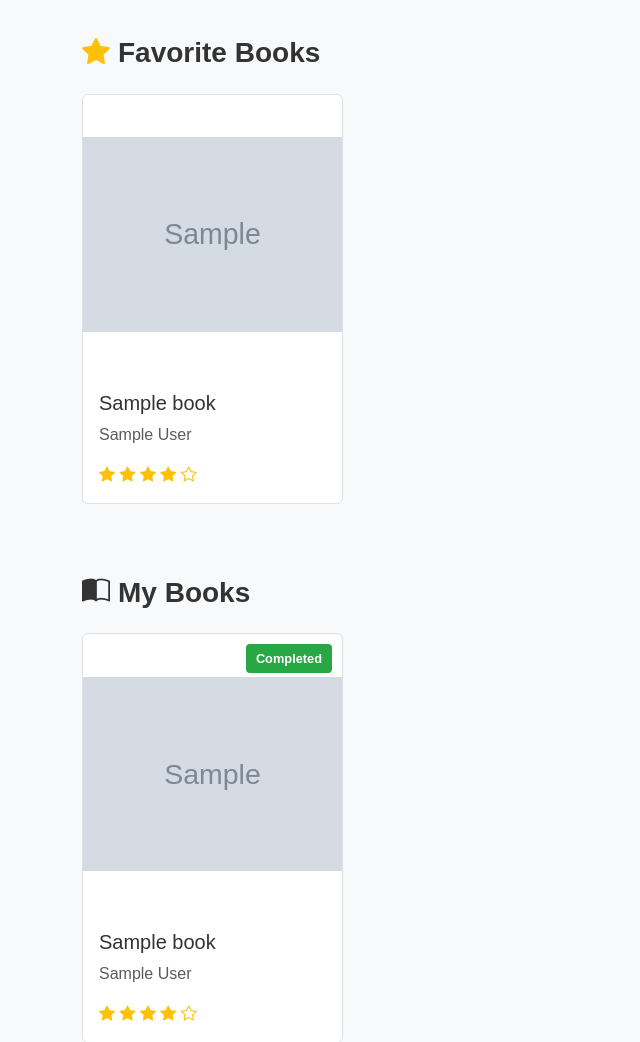
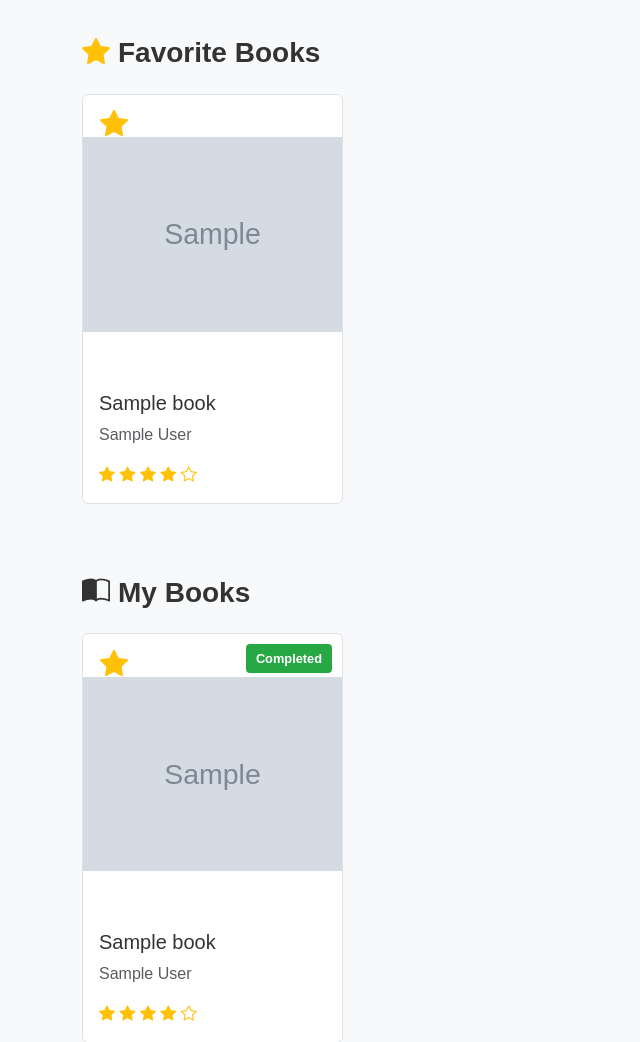
Before and after one commit to ZenFlamex/CITS3403-Group-36, a Flask app: page / in a window 1280 px wide. Shown: the part 496-1538 px from the top of the page, without its empty margins (0-640 px from the left). Run offline with Flask 3, Linux system fonts and the light colour scheme; a user stored in the database is signed in; tables that the repository leaves empty hold one stand-in row (values such as "Sample post"); grey boxes marked "Sample" are stand-in pictures.

Commit message:
Added favourite star on each book card in favourites & my books section on homepage

```diff
--- a/app/templates/index.html
+++ b/app/templates/index.html
@@ -130,6 +130,17 @@
                             <div class="book-card card h-100">
                                 <div class="book-cover-container">
                                     <img src="{{ book.cover_image }}" alt="{{ book.title }}" class="card-img-top book-cover">
+                                    <form method="POST" action="{{ url_for('toggle_favorite', book_id=book.id) }}" class="position-absolute top-0 start-0 m-3 mt-2">
+                                        <input type="hidden" name="csrf_token" value="{{ csrf_token() }}">
+                                        <input type="hidden" name="next" value="{{ request.url }}">
+                                        <button type="submit" class="btn btn-link text-warning p-0">
+                                            {% if book.is_favorite %}
+                                            <i class="bi bi-star-fill fs-3"></i>
+                                        {% else %}
+                                                <i class="bi bi-star fs-3"></i>
+                                        {% endif %}
+                                        </button>
+                                    </form>
                                 </div>
                                 <div class="card-body">
                                     <h5 class="card-title">{{ book.title }}</h5>
@@ -183,6 +194,17 @@
                                     ">
                                         {{ book.status }}
                                     </div>
+                                    <form method="POST" action="{{ url_for('toggle_favorite', book_id=book.id) }}" class="position-absolute top-0 start-0 m-3 mt-2">
+                                        <input type="hidden" name="csrf_token" value="{{ csrf_token() }}">
+                                        <input type="hidden" name="next" value="{{ request.url }}">
+                                        <button type="submit" class="btn btn-link text-warning p-0">
+                                            {% if book.is_favorite %}
+                                            <i class="bi bi-star-fill fs-3"></i>
+                                        {% else %}
+                                                <i class="bi bi-star fs-3"></i>
+                                        {% endif %}
+                                        </button>
+                                    </form>
                                 </div>
                                 <div class="card-body">
                                     <h5 class="card-title">{{ book.title }}</h5>
```
